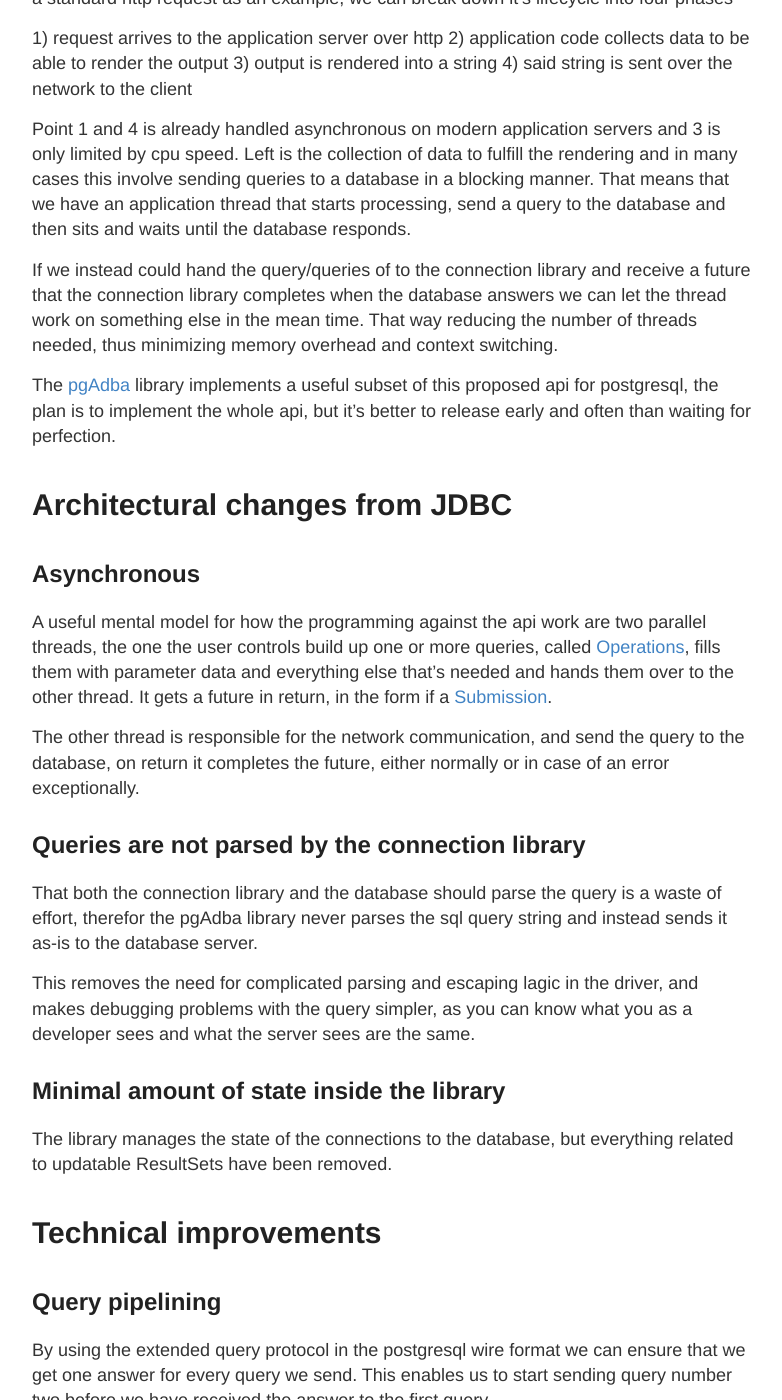
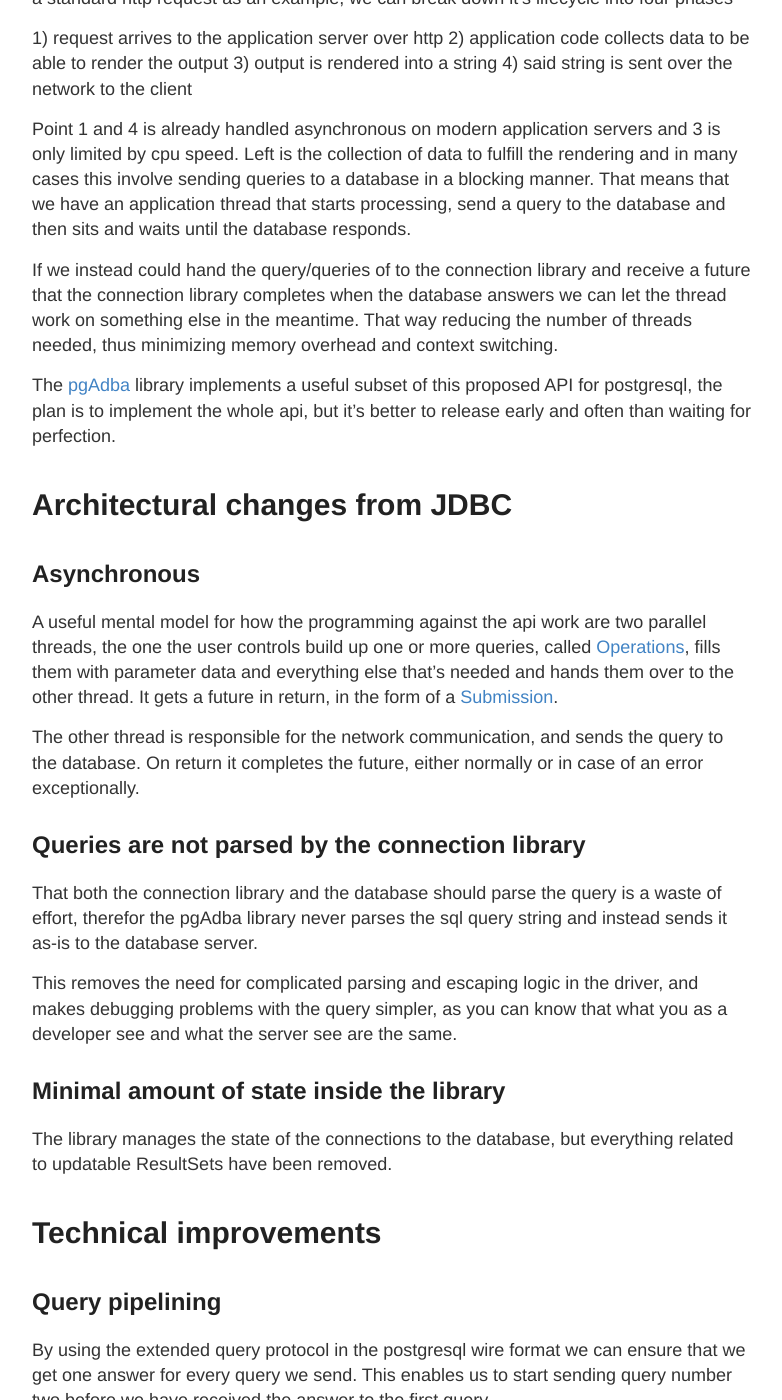
Before and after one commit to labanskoller/hackeriet_blog, a Jekyll site: the page built from _posts/2018-11-09-building-an-async-postgresql-driver.md, in a window 1280 px wide and 1400 px high, scrolled down 1029 px. Shown: the whole window, without its empty margins (248-1030 px from the left). Built offline with Jekyll 4.4.1, drawn with Linux system fonts in a browser that asks for light colours; some of the changed text lies outside the part shown.

Commit message:
feedback från fnords

```diff
--- a/_posts/2018-11-09-building-an-async-postgresql-driver.md
+++ b/_posts/2018-11-09-building-an-async-postgresql-driver.md
@@ -27,11 +27,11 @@ and then sits and waits until the database responds.
 
 If we instead could hand the query/queries of to the connection library and receive
 a future that the connection library completes when the database answers we can let
-the thread work on something else in the mean time. That way reducing the number
+the thread work on something else in the meantime. That way reducing the number
 of threads needed, thus minimizing memory overhead and context switching.
 
 The [pgAdba](https://github.com/pgjdbc/pgadba) library implements a useful subset of
-this proposed api for postgresql, the plan is to implement the whole api, but it's
+this proposed API for postgresql, the plan is to implement the whole api, but it's
 better to release early and often than waiting for perfection.
 
 # Architectural changes from JDBC
@@ -42,10 +42,10 @@ A useful mental model for how the programming against the api work are two paral
 threads, the one the user controls build up one or more queries, called
 [Operations](https://github.com/pgjdbc/pgadba/blob/master/src/main/java/jdk/incubator/sql2/Operation.java),
 fills them with parameter data and everything else that's needed and hands them over
-to the other thread. It gets a future in return, in the form if a [Submission](https://github.com/pgjdbc/pgadba/blob/master/src/main/java/jdk/incubator/sql2/Submission.java).
+to the other thread. It gets a future in return, in the form of a [Submission](https://github.com/pgjdbc/pgadba/blob/master/src/main/java/jdk/incubator/sql2/Submission.java).
 
-The other thread is responsible for the network communication, and send the query to the
-database, on return it completes the future, either normally or in case of an error
+The other thread is responsible for the network communication, and sends the query to the
+database. On return it completes the future, either normally or in case of an error
 exceptionally.
 
 ## Queries are not parsed by the connection library
@@ -54,9 +54,9 @@ That both the connection library and the database should parse the query is a wa
 effort, therefor the pgAdba library never parses the sql query string and instead sends
 it as-is to the database server.
 
-This removes the need for complicated parsing and escaping lagic in the driver, and
-makes debugging problems with the query simpler, as you can know what you as a
-developer sees and what the server sees are the same.
+This removes the need for complicated parsing and escaping logic in the driver, and
+makes debugging problems with the query simpler, as you can know that what you as a
+developer see and what the server see are the same.
 
 ## Minimal amount of state inside the library
 
@@ -79,9 +79,16 @@ latency between the database server and the application server.
 The new time classes that arrived in java 8 are a huge improvement over `java.util.Date`
 and they are first class citizens in this library.
 
-# what remains
+# What remains
 
-A lot, suggestions, bug reports and pull requests are very welcome.
+A lot! Suggestions, bug reports and pull requests are very welcome.
+
+The version number includes the -ALPHA denomination, this has two meanings. The first is that the
+API published under the  `jdk.incubator.sql2` namespace isn't stable and will change in future
+releases. The other is that the driver itself isn't tested under production workloads and there
+will be bugs.
+
+But regardless of that it's possible to experiment and get a feeling for how the proposed API works.
 
 # How to test it out
 
```
Also changed, not shown: other parts of _posts/2018-11-09-building-an-async-postgresql-driver.md (+1 -1 lines).
